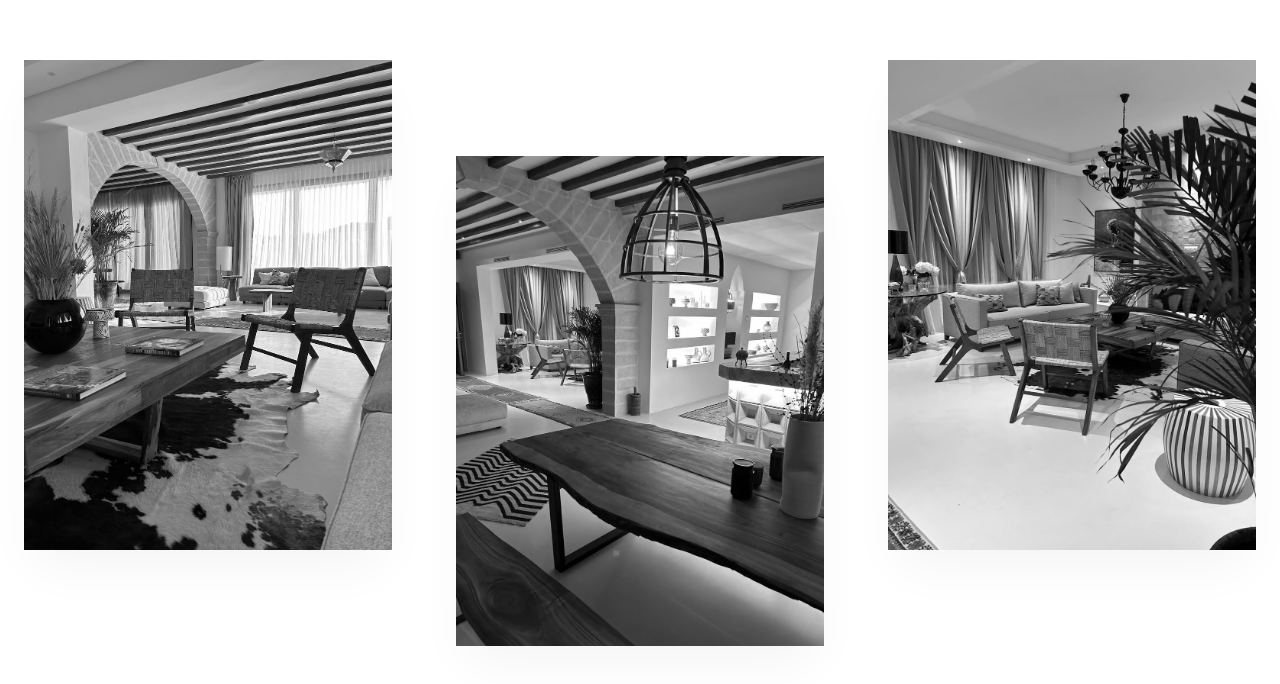
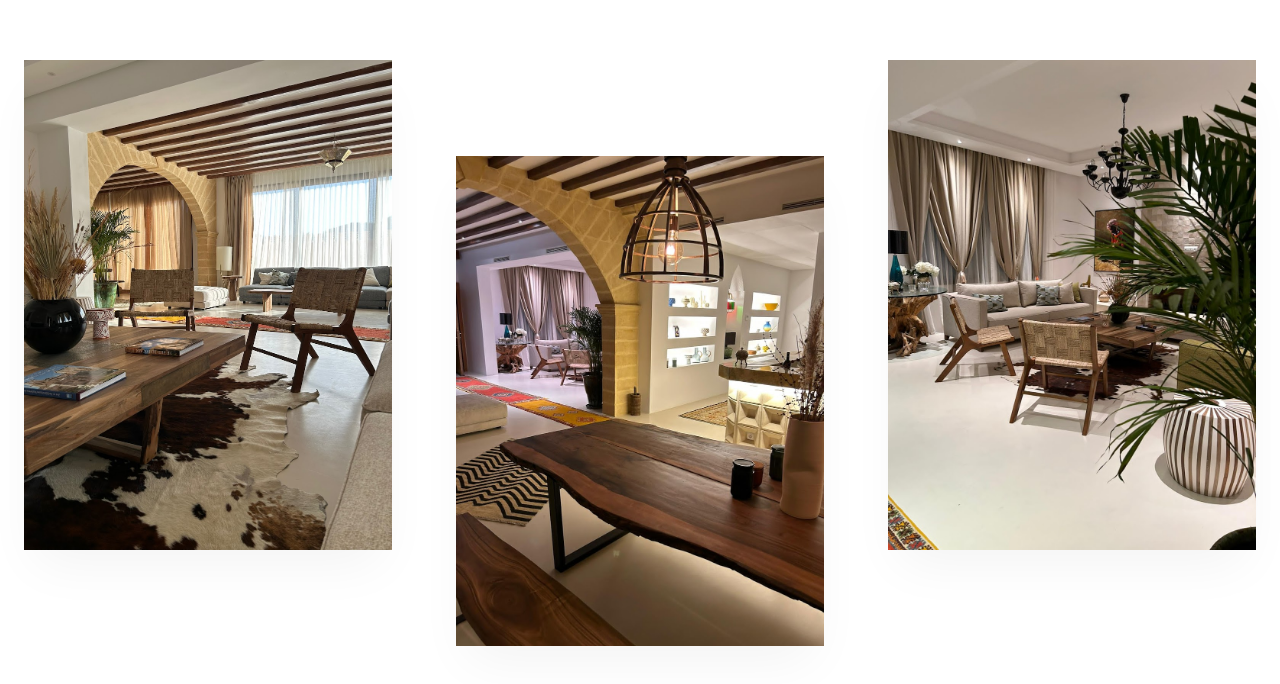
Before and after one commit to rifgamestudio/rocstones-web-final, a Next.js app: page /en in a window 1280 px wide. Shown: the part 1308-1992 px from the top of the page. Built offline with nearby package versions, Linux system fonts and the light colour scheme; a web font is replaced by a local one.

Commit message:
color de imagen

```diff
--- a/app/[locale]/page.tsx
+++ b/app/[locale]/page.tsx
@@ -91,7 +91,7 @@ export default function HomePage() {
         </div>
       </section>
 
-      {/* 3. GALERÍA ASIMÉTRICA */}
+      {/* 3. GALERÍA ASIMÉTRICA CON EFECTO AUTO-COLOR PARA MÓVIL */}
       <section className="pb-64 px-6 max-w-7xl mx-auto w-full bg-background transition-colors duration-500">
         <div className="grid grid-cols-1 md:grid-cols-3 gap-16">
           {[1, 2, 3].map((num) => (
@@ -103,10 +103,16 @@ export default function HomePage() {
               transition={{ delay: num * 0.2 }}
               className={`aspect-[3/4] overflow-hidden bg-foreground/5 shadow-2xl shadow-black/5 dark:shadow-black/40 ${num === 2 ? 'md:translate-y-24' : ''} transition-all duration-500`}
             >
-              <img
+              {/* MODIFICACIÓN AQUÍ: motion.img para activar color al hacer scroll en móvil */}
+              <motion.img
                 src={`/img/${num}.jpg`}
                 alt="Gallery"
-                className="w-full h-full object-cover grayscale hover:grayscale-0 transition-all duration-[3s] ease-out hover:scale-110"
+                className="w-full h-full object-cover"
+                initial={{ filter: "grayscale(100%)" }}
+                whileInView={{ filter: "grayscale(0%)" }} // Se activa al entrar en el scroll del móvil
+                whileHover={{ filter: "grayscale(0%)", scale: 1.1 }} // Efecto hover para escritorio
+                viewport={{ amount: 0.5 }} // Se activa cuando el 50% de la imagen es visible
+                transition={{ duration: 1.5, ease: "easeOut" }}
               />
             </motion.div>
           ))}
```
